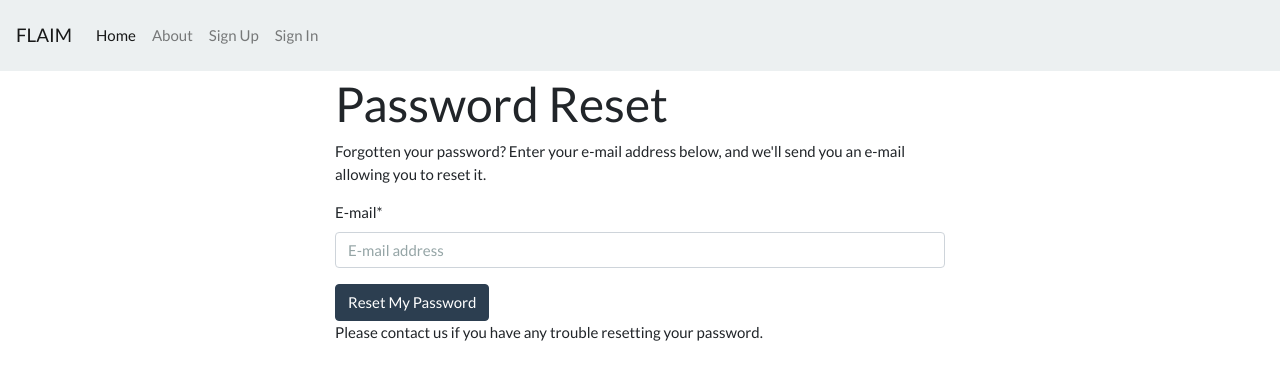
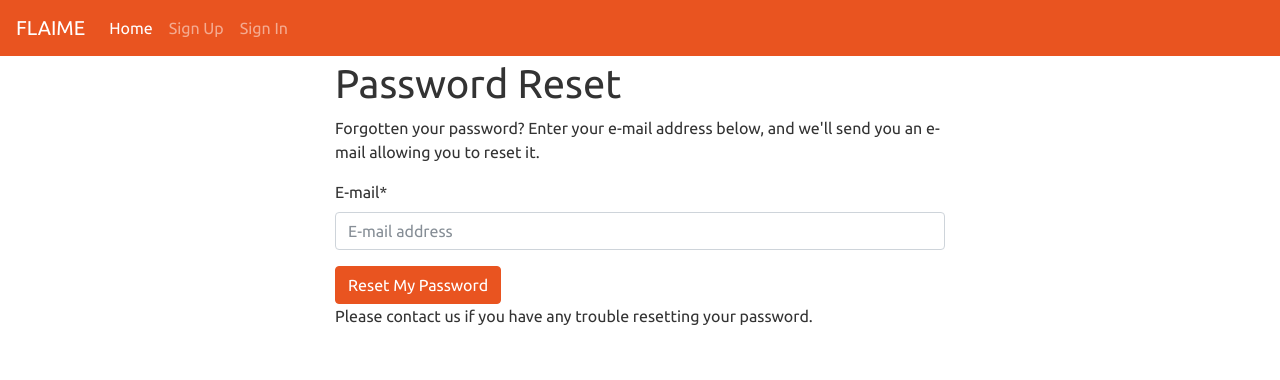
Before and after one commit to BFSSI-Bioinformatics-Lab/flaime, a Django app: page /accounts/password/reset/ in a window 1280 px wide. Shown: the top 380 px of the page. Run offline with Django 3.2, Linux system fonts and the light colour scheme; some libraries are stand-ins or nearby versions.

Commit message:
Added jquery to <head> and added new pages

```diff
--- a/flaim/templates/base.html
+++ b/flaim/templates/base.html
@@ -25,11 +25,12 @@
         {#        <link href="https://stackpath.bootstrapcdn.com/bootstrap/4.3.1/css/bootstrap.min.css" rel="stylesheet"#}
         {#              integrity="sha384-ggOyR0iXCbMQv3Xipma34MD+dH/1fQ784/j6cY/iJTQUOhcWr7x9JvoRxT2MZw1T"#}
         {#              crossorigin="anonymous">#}
-        {# Bootswatch Flatly template#}
-        <link rel="stylesheet" href="https://bootswatch.com/4/flatly/bootstrap.min.css">
+        {# Bootswatch United template#}
+      <link rel="stylesheet" href="https://bootswatch.com/4/united/bootstrap.min.css">
 
       <!-- Your stuff: Third-party CSS libraries go here -->
-        <link rel="stylesheet" href="//cdn.datatables.net/1.10.16/css/dataTables.bootstrap4.min.css">
+      <link rel="stylesheet" href="//code.jquery.com/ui/1.12.1/themes/base/jquery-ui.css">
+
 
       <!-- This file stores project-specific CSS -->
 
@@ -43,27 +44,31 @@
 <body>
 
 <div class="mb-1">
-    <nav class="navbar navbar-expand-md navbar-light bg-light">
+  <nav class="navbar navbar-expand-md navbar-dark bg-primary">
     <button class="navbar-toggler navbar-toggler-right" type="button" data-toggle="collapse"
             data-target="#navbarSupportedContent" aria-controls="navbarSupportedContent" aria-expanded="false"
             aria-label="Toggle navigation">
       <span class="navbar-toggler-icon"></span>
     </button>
-        <a class="navbar-brand" href="{% url 'home' %}">FLAIM</a>
+    <a class="navbar-brand" href="{% url 'home' %}">FLAIME</a>
 
     <div class="collapse navbar-collapse" id="navbarSupportedContent">
       <ul class="navbar-nav mr-auto">
         <li class="nav-item active">
           <a class="nav-link" href="{% url 'home' %}">Home <span class="sr-only">(current)</span></a>
         </li>
-                <li class="nav-item">
-                    <a class="nav-link" href="{% url 'about' %}">About</a>
-                </li>
           {% if request.user.is_authenticated %}
             <li class="nav-item">
-                        {# URL provided by django-allauth/account/urls.py #}
               <a class="nav-link"
                  href="{% url 'product_browser:index' %}">{% trans "Product Browser" %}</a>
+            </li>
+            <li class="nav-item">
+              <a class="nav-link"
+                 href="{% url 'product_search:index' %}">{% trans "Product Search" %}</a>
+            </li>
+            <li class="nav-item">
+              <a class="nav-link"
+                 href="{% url 'visualizer:index' %}">{% trans "Data Visualization" %}</a>
             </li>
             <li class="nav-item">
                 {# URL provided by django-allauth/account/urls.py #}
@@ -96,7 +101,8 @@
     {% if messages %}
         {% for message in messages %}
           <div class="alert {% if message.tags %}alert-{{ message.tags }}{% endif %}">{{ message }}
-                <button type="button" class="close" data-dismiss="alert" aria-label="Close"><span aria-hidden="true">&times;</span>
+            <button type="button" class="close" data-dismiss="alert" aria-label="Close"><span
+                    aria-hidden="true">&times;</span>
             </button>
           </div>
         {% endfor %}
```
Lines whose indentation alone changed are shown as unchanged.
